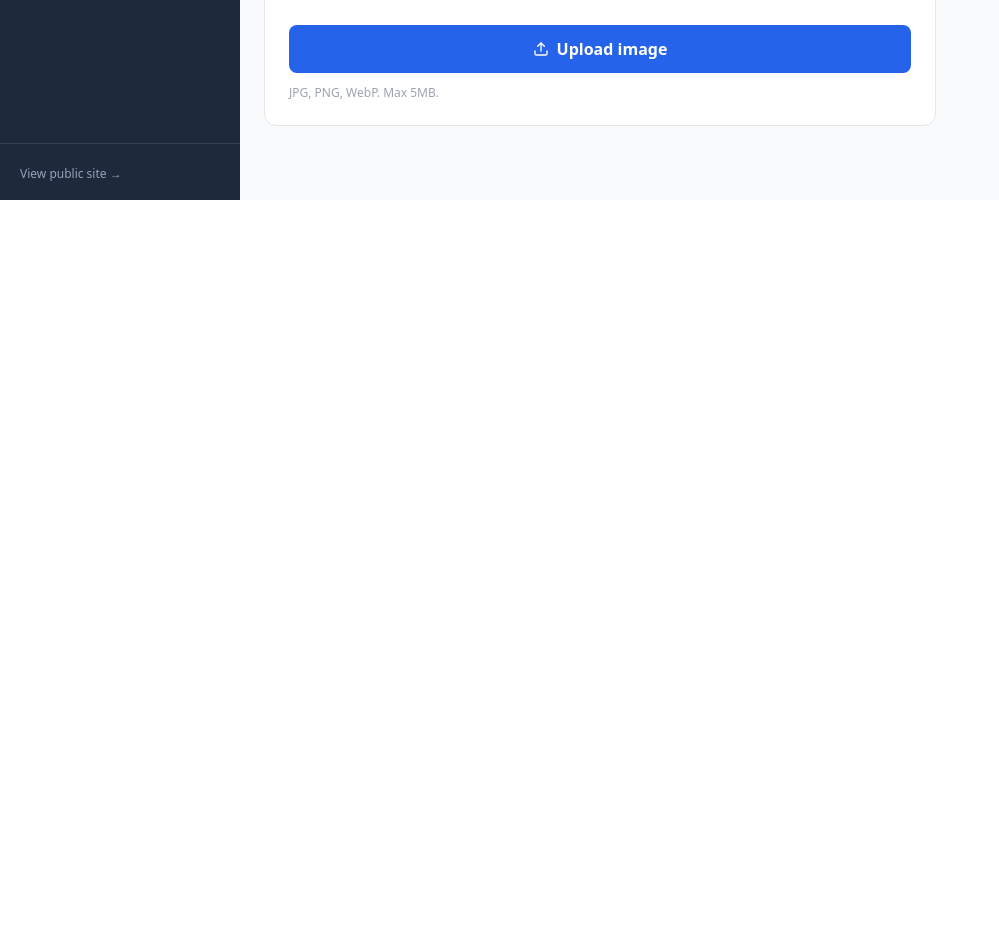
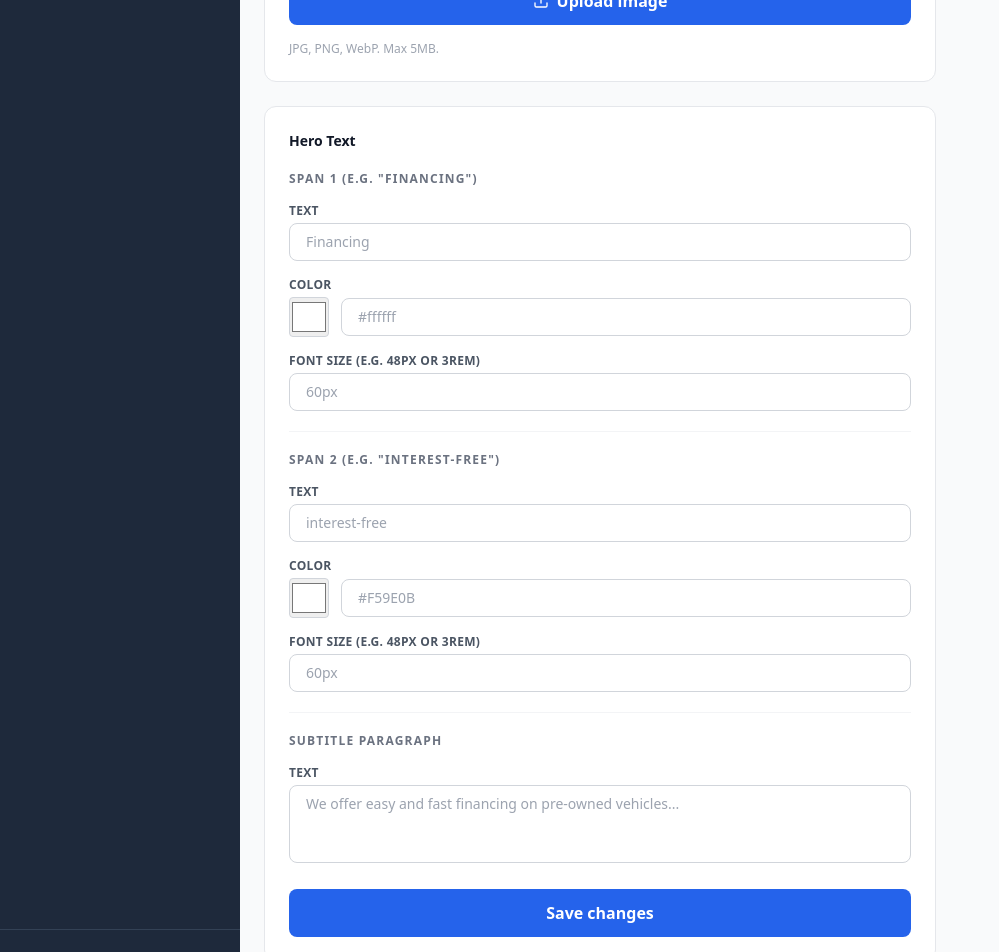
Before and after one commit to EGM17/bhph-system, a Next.js app: page /admin/settings in a window 1280 px wide. Shown: the part 600-1552 px from the top of the page, without its empty margins (0-999 px from the left). Before the commit the page ends 800 px from the top, so only its background shows below. Built offline with nearby package versions, Linux system fonts and the light colour scheme; no server answers.

Commit message:
feat: hero text/color/size editable from admin settings

```diff
--- a/app/[locale]/page.tsx
+++ b/app/[locale]/page.tsx
@@ -1,4 +1,3 @@
-import { getTranslations } from 'next-intl/server'
 import { getFeaturedVehicles } from '@/services/vehicleService'
 import { doc, getDoc } from 'firebase/firestore'
 import { db } from '@/lib/firebase'
@@ -59,15 +58,24 @@ export default async function HomePage({ params }: Props) {
     featuredVehicles = []
   }
 
-  let heroImage: string | undefined
+  let heroSettings: Record<string, string> = {}
   try {
     const snap = await getDoc(doc(db, 'settings', 'site'))
-    if (snap.exists()) heroImage = snap.data().heroImage
+    if (snap.exists()) heroSettings = snap.data() as Record<string, string>
   } catch {}
 
   return (
     <PublicLayout>
-      <Hero heroImage={heroImage} />
+      <Hero
+        heroImage={heroSettings.heroImage}
+        span1Text={heroSettings.span1Text}
+        span1Color={heroSettings.span1Color}
+        span1Size={heroSettings.span1Size}
+        span2Text={heroSettings.span2Text}
+        span2Color={heroSettings.span2Color}
+        span2Size={heroSettings.span2Size}
+        subtitle={heroSettings.subtitle}
+      />
       <FeaturedVehicles vehicles={featuredVehicles} />
       <WhyChooseUs />
       <CtaBanner />
--- a/components/admin/settings/SettingsClient.tsx
+++ b/components/admin/settings/SettingsClient.tsx
@@ -4,10 +4,22 @@ import { useState, useEffect, useRef } from 'react'
 import Image from 'next/image'
 import { Upload, Loader2, CheckCircle } from 'lucide-react'
 
+interface HeroSettings {
+  heroImage?: string
+  span1Text?: string
+  span1Color?: string
+  span1Size?: string
+  span2Text?: string
+  span2Color?: string
+  span2Size?: string
+  subtitle?: string
+}
+
 export default function SettingsClient() {
-  const [heroImage, setHeroImage] = useState<string | null>(null)
+  const [settings, setSettings] = useState<HeroSettings>({})
   const [loading, setLoading] = useState(true)
   const [saving, setSaving] = useState(false)
+  const [uploadingSaving, setUploadingSaving] = useState(false)
   const [success, setSuccess] = useState(false)
   const [error, setError] = useState('')
   const fileInputRef = useRef<HTMLInputElement>(null)
@@ -18,7 +30,7 @@ export default function SettingsClient() {
         const { doc, getDoc } = await import('firebase/firestore')
         const { db } = await import('@/lib/firebase')
         const snap = await getDoc(doc(db, 'settings', 'site'))
-        if (snap.exists()) setHeroImage(snap.data().heroImage ?? null)
+        if (snap.exists()) setSettings(snap.data() as HeroSettings)
       } catch (err) {
         console.error('Failed to load settings:', err)
       } finally {
@@ -28,16 +40,35 @@ export default function SettingsClient() {
     loadSettings()
   }, [])
 
-  const handleFileChange = async (e: React.ChangeEvent<HTMLInputElement>) => {
+  const showSuccess = () => {
+    setSuccess(true)
+    setTimeout(() => setSuccess(false), 3000)
+  }
+
+  const handleSaveText = async () => {
+    setSaving(true)
+    setError('')
+    try {
+      const { doc, setDoc } = await import('firebase/firestore')
+      const { db } = await import('@/lib/firebase')
+      await setDoc(doc(db, 'settings', 'site'), settings, { merge: true })
+      showSuccess()
+    } catch (err) {
+      console.error('Save failed:', err)
+      setError('Failed to save. Please try again.')
+    } finally {
+      setSaving(false)
+    }
+  }
+
+  const handleImageChange = async (e: React.ChangeEvent<HTMLInputElement>) => {
     const file = e.target.files?.[0]
     if (!file) return
     if (!file.type.startsWith('image/')) { setError('Only image files are allowed.'); return }
     if (file.size > 5 * 1024 * 1024) { setError('Image must be under 5MB.'); return }
 
     setError('')
-    setSaving(true)
-    setSuccess(false)
-
+    setUploadingSaving(true)
     try {
       const { ref, uploadBytes, getDownloadURL } = await import('firebase/storage')
       const { storage } = await import('@/lib/firebase')
@@ -49,18 +80,47 @@ export default function SettingsClient() {
       await uploadBytes(storageRef, file, { contentType: file.type })
       const url = await getDownloadURL(storageRef)
       await setDoc(doc(db, 'settings', 'site'), { heroImage: url }, { merge: true })
-
-      setHeroImage(url)
-      setSuccess(true)
-      setTimeout(() => setSuccess(false), 3000)
+      setSettings(prev => ({ ...prev, heroImage: url }))
+      showSuccess()
     } catch (err) {
       console.error('Upload failed:', err)
-      setError('Failed to upload image. Please try again.')
+      setError('Failed to upload image.')
     } finally {
-      setSaving(false)
+      setUploadingSaving(false)
       if (fileInputRef.current) fileInputRef.current.value = ''
     }
   }
+
+  const field = (label: string, key: keyof HeroSettings, placeholder: string, type: 'text' | 'color' = 'text') => (
+    <div>
+      <label className="block text-xs font-semibold text-gray-600 mb-1 uppercase tracking-wide">{label}</label>
+      {type === 'color' ? (
+        <div className="flex items-center gap-3">
+          <input
+            type="color"
+            value={settings[key] || '#ffffff'}
+            onChange={e => setSettings(prev => ({ ...prev, [key]: e.target.value }))}
+            className="w-10 h-10 rounded cursor-pointer border border-gray-300"
+          />
+          <input
+            type="text"
+            value={settings[key] || ''}
+            onChange={e => setSettings(prev => ({ ...prev, [key]: e.target.value }))}
+            placeholder={placeholder}
+            className="input-field text-sm py-2 flex-1"
+          />
+        </div>
+      ) : (
+        <input
+          type="text"
+          value={settings[key] || ''}
+          onChange={e => setSettings(prev => ({ ...prev, [key]: e.target.value }))}
+          placeholder={placeholder}
+          className="input-field text-sm py-2"
+        />
+      )}
+    </div>
+  )
 
   if (loading) return (
     <div className="bg-white rounded-xl border border-gray-200 p-8 text-center">
@@ -69,14 +129,14 @@ export default function SettingsClient() {
   )
 
   return (
-    <div className="bg-white rounded-xl border border-gray-200 p-6 space-y-6">
-      <div>
-        <h3 className="text-sm font-semibold text-gray-900 mb-1">Hero Image</h3>
-        <p className="text-xs text-gray-500">Image shown on the right side of the homepage.</p>
-      </div>
+    <div className="space-y-6">
+
+      {/* Hero Image */}
+      <div className="bg-white rounded-xl border border-gray-200 p-6 space-y-4">
+        <h3 className="text-sm font-semibold text-gray-900">Hero Image</h3>
         <div className="relative w-full aspect-video rounded-xl overflow-hidden bg-gray-100 border border-gray-200">
-        {heroImage ? (
-          <Image src={heroImage} alt="Hero image" fill className="object-cover" sizes="672px" />
+          {settings.heroImage ? (
+            <Image src={settings.heroImage} alt="Hero" fill className="object-cover" sizes="672px" />
           ) : (
             <div className="w-full h-full flex flex-col items-center justify-center gap-2 text-gray-400">
               <Upload className="w-8 h-8" />
@@ -84,36 +144,62 @@ export default function SettingsClient() {
             </div>
           )}
         </div>
-      <div className="space-y-3">
-        <input
-          ref={fileInputRef}
-          type="file"
-          accept="image/*"
-          onChange={handleFileChange}
-          className="hidden"
-          id="hero-upload"
+        <input ref={fileInputRef} type="file" accept="image/*" onChange={handleImageChange} className="hidden" id="hero-upload" />
+        <label htmlFor="hero-upload" className={`btn-primary w-full justify-center cursor-pointer ${uploadingSaving ? 'opacity-50 pointer-events-none' : ''}`}>
+          {uploadingSaving ? <><Loader2 className="w-4 h-4 animate-spin" />Uploading...</> : <><Upload className="w-4 h-4" />{settings.heroImage ? 'Change image' : 'Upload image'}</>}
+        </label>
+        <p className="text-xs text-gray-400">JPG, PNG, WebP. Max 5MB.</p>
+      </div>
+
+      {/* Hero Text */}
+      <div className="bg-white rounded-xl border border-gray-200 p-6 space-y-5">
+        <h3 className="text-sm font-semibold text-gray-900">Hero Text</h3>
+
+        <div className="border-b border-gray-100 pb-5 space-y-4">
+          <p className="text-xs font-bold text-gray-500 uppercase tracking-widest">Span 1 (e.g. "Financing")</p>
+          {field('Text', 'span1Text', 'Financing')}
+          {field('Color', 'span1Color', '#ffffff', 'color')}
+          {field('Font size (e.g. 48px or 3rem)', 'span1Size', '60px')}
+        </div>
+
+        <div className="border-b border-gray-100 pb-5 space-y-4">
+          <p className="text-xs font-bold text-gray-500 uppercase tracking-widest">Span 2 (e.g. "interest-free")</p>
+          {field('Text', 'span2Text', 'interest-free')}
+          {field('Color', 'span2Color', '#F59E0B', 'color')}
+          {field('Font size (e.g. 48px or 3rem)', 'span2Size', '60px')}
+        </div>
+
+        <div className="space-y-4">
+          <p className="text-xs font-bold text-gray-500 uppercase tracking-widest">Subtitle paragraph</p>
+          <div>
+            <label className="block text-xs font-semibold text-gray-600 mb-1 uppercase tracking-wide">Text</label>
+            <textarea
+              value={settings.subtitle || ''}
+              onChange={e => setSettings(prev => ({ ...prev, subtitle: e.target.value }))}
+              placeholder="We offer easy and fast financing on pre-owned vehicles..."
+              rows={3}
+              className="input-field text-sm py-2 resize-none"
             />
-        <label
-          htmlFor="hero-upload"
-          className={`btn-primary w-full justify-center cursor-pointer ${saving ? 'opacity-50 pointer-events-none' : ''}`}
+          </div>
+        </div>
+
+        <button
+          onClick={handleSaveText}
+          disabled={saving}
+          className="btn-primary w-full justify-center disabled:opacity-50"
         >
-          {saving ? (
-            <><Loader2 className="w-4 h-4 animate-spin" />Uploading...</>
-          ) : (
-            <><Upload className="w-4 h-4" />{heroImage ? 'Change image' : 'Upload image'}</>
-          )}
-        </label>
+          {saving ? <><Loader2 className="w-4 h-4 animate-spin" />Saving...</> : 'Save changes'}
+        </button>
+
         {success && (
           <div className="flex items-center gap-2 text-green-600 text-sm bg-green-50 px-4 py-3 rounded-lg">
             <CheckCircle className="w-4 h-4" />
-            Image updated. Refresh the public site to see changes.
+            Saved. Refresh the public site to see changes.
           </div>
         )}
-        {error && (
-          <p className="text-red-600 text-sm bg-red-50 px-4 py-3 rounded-lg">{error}</p>
-        )}
-        <p className="text-xs text-gray-400">JPG, PNG, WebP. Max 5MB.</p>
+        {error && <p className="text-red-600 text-sm bg-red-50 px-4 py-3 rounded-lg">{error}</p>}
       </div>
+
     </div>
   )
 }
--- a/components/public/home/Hero.tsx
+++ b/components/public/home/Hero.tsx
@@ -3,24 +3,34 @@ import { Link } from '@/i18n/navigation'
 import { ArrowRight } from 'lucide-react'
 import Image from 'next/image'
 
-interface HeroProps {
+interface HeroSettings {
   heroImage?: string
+  span1Text?: string
+  span1Color?: string
+  span1Size?: string
+  span2Text?: string
+  span2Color?: string
+  span2Size?: string
+  subtitle?: string
 }
 
-export default function Hero({ heroImage }: HeroProps) {
+export default function Hero({
+  heroImage,
+  span1Text,
+  span1Color,
+  span1Size,
+  span2Text,
+  span2Color,
+  span2Size,
+  subtitle,
+}: HeroSettings) {
   const t = useTranslations('hero')
 
   return (
-    <section
-      className="bg-blue-600 text-white overflow-hidden"
-      aria-label="Hero section"
-    >
+    <section className="bg-blue-600 text-white overflow-hidden" aria-label="Hero section">
       <div
         className="absolute inset-0 opacity-10 pointer-events-none"
-        style={{
-          backgroundImage: `radial-gradient(circle, #ffffff 1px, transparent 1px)`,
-          backgroundSize: '24px 24px',
-        }}
+        style={{ backgroundImage: `radial-gradient(circle, #ffffff 1px, transparent 1px)`, backgroundSize: '24px 24px' }}
         aria-hidden="true"
       />
 
@@ -31,13 +41,32 @@ export default function Hero({ heroImage }: HeroProps) {
             <span className="inline-block px-4 py-1.5 bg-white/20 backdrop-blur-sm rounded-full text-sm font-medium">
               {t('badge')}
             </span>
-            <h1 className="text-4xl md:text-5xl lg:text-6xl font-bold leading-tight">
-              {t('title')}{' '}
-              <span className="text-amber-400">{t('titleAccent')}</span>
+
+            <h1 className="font-bold leading-tight">
+              <span
+                style={{
+                  color: span1Color || '#ffffff',
+                  fontSize: span1Size || undefined,
+                }}
+                className={span1Size ? '' : 'text-4xl md:text-5xl lg:text-6xl'}
+              >
+                {span1Text || t('title')}
+              </span>{' '}
+              <span
+                style={{
+                  color: span2Color || '#F59E0B',
+                  fontSize: span2Size || undefined,
+                }}
+                className={span2Size ? '' : 'text-4xl md:text-5xl lg:text-6xl'}
+              >
+                {span2Text || t('titleAccent')}
+              </span>
             </h1>
+
             <p className="text-lg text-blue-100 leading-relaxed max-w-lg mx-auto lg:mx-0">
-              {t('subtitle')}
+              {subtitle || t('subtitle')}
             </p>
+
             <div className="flex flex-col sm:flex-row gap-3 justify-center lg:justify-start">
               <Link href="/inventory" className="btn-primary bg-white text-blue-600 hover:bg-blue-50 shadow-lg">
                 {t('ctaPrimary')}
@@ -47,6 +76,7 @@ export default function Hero({ heroImage }: HeroProps) {
                 {t('ctaSecondary')}
               </Link>
             </div>
+
             <div className="flex items-center justify-center lg:justify-start gap-8 pt-4">
               <div className="text-center">
                 <p className="text-3xl font-bold">{t('stat1Value')}</p>
@@ -59,9 +89,7 @@ export default function Hero({ heroImage }: HeroProps) {
               </div>
               <div className="w-px h-12 bg-white/30" aria-hidden="true" />
               <div className="text-center">
-                <p className="text-3xl font-bold">
-                  {t('stat3Value')}
-                </p>
+                <p className="text-3xl font-bold">{t('stat3Value')}</p>
                 <p className="text-sm text-blue-200">{t('stat3Label')}</p>
               </div>
             </div>
@@ -72,7 +100,7 @@ export default function Hero({ heroImage }: HeroProps) {
               {heroImage ? (
                 <Image
                   src={heroImage}
-                  alt="El Compa Guero Auto Sales"
+                  alt={`${span1Text || 'Financing'} ${span2Text || 'interest-free'} - El Compa Guero Auto Sales Salem Oregon`}
                   fill
                   className="object-cover"
                   priority
```
Lines whose indentation alone changed are shown as unchanged.
